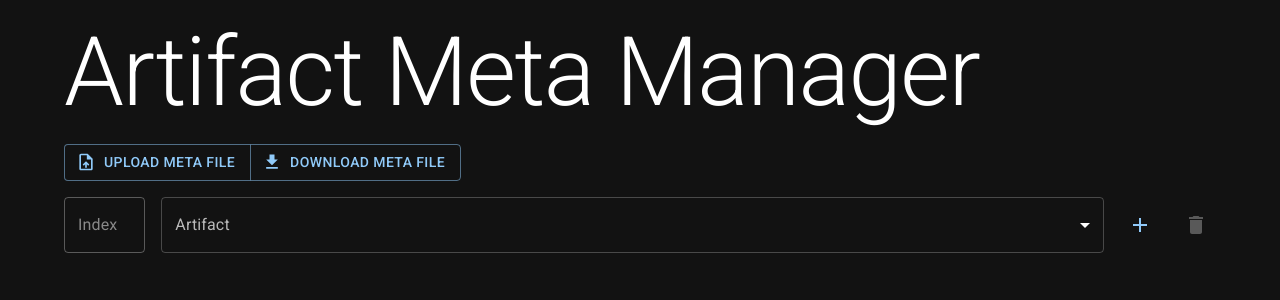
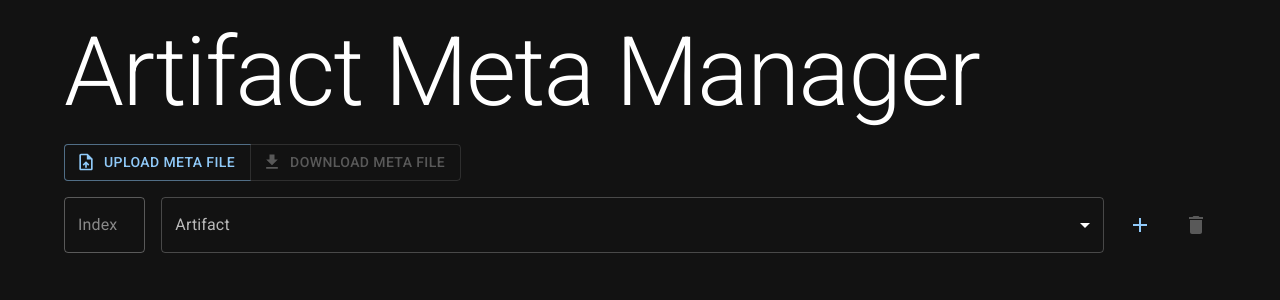
Before and after one commit to kjy5/artifact-meta-manager, a React (Vite) app: page / in a window 1280 px wide. Shown: the top 300 px of the page. Built offline with nearby package versions, Linux system fonts and the light colour scheme.

Commit message:
Disable download if empty

```diff
--- a/src/components/FileLoader.tsx
+++ b/src/components/FileLoader.tsx
@@ -9,6 +9,7 @@ import useStateStore from '../utils/store-manager.tsx';
  * @constructor
  */
 function FileLoader(): ReactElement {
+    const artifactMetas = useStateStore.use.artifactMetas();
   const downloadArtifactMetas = useStateStore.use.downloadArtifactMetas();
 
   return (
@@ -17,7 +18,12 @@ function FileLoader(): ReactElement {
         Upload Meta File
         <VisuallyHiddenInput type={'file'} accept={'image/*'} />
       </Button>
-      <Button aria-label={'download meta file'} startIcon={<FileDownload />} onClick={downloadArtifactMetas}>
+      <Button
+        aria-label={'download meta file'}
+        startIcon={<FileDownload />}
+        onClick={downloadArtifactMetas}
+        disabled={artifactMetas.length === 0}
+      >
         Download Meta File
       </Button>
     </ButtonGroup>
```
